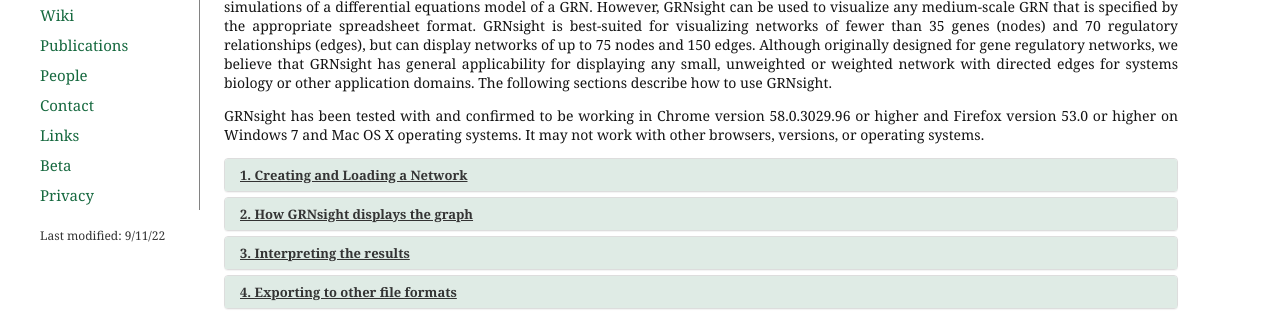
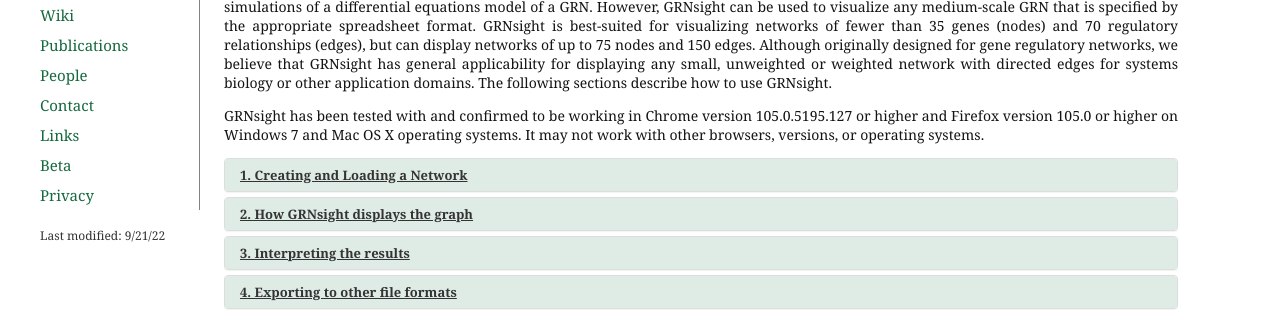
Before and after one commit to dondi/GRNsight, a Jekyll site: the page built from documentation.html, in a window 1280 px wide. Shown: the part 304-617 px from the top of the page. Built offline with Jekyll 4.4.1, drawn with Linux system fonts in a browser that asks for light colours; nearby versions of some CDN libraries.

Commit message:
update browser compatibility versions

```diff
--- a/documentation.html
+++ b/documentation.html
@@ -1,7 +1,7 @@
 ---
 layout: default
 title: Documentation
-modified: 9/11/22
+modified: 9/21/22
 description: Learn how to format and upload files to GRNsight, a web application for visualizing small- to medium-scale gene regulatory networks.
 ---
 <p id="pageTitle">Documentation</p>
@@ -11,7 +11,7 @@
         GRNsight is a web application for visualizing models of small- to medium-scale gene regulatory networks (GRNs). GRNsight was created to work with the input and output spreadsheets used by <a href="http://kdahlquist.github.io/GRNmap/index.html" target="blank">GRNmap</a>, a MATLAB program that estimates the parameters and performs forward simulations of a differential equations model of a GRN.  However, GRNsight can be used to visualize any medium-scale GRN that is specified by the appropriate spreadsheet format.  GRNsight is best-suited for visualizing networks of fewer than 35 genes (nodes) and 70 regulatory relationships (edges), but can display networks of up to 75 nodes and 150 edges. Although originally designed for gene regulatory networks, we believe that GRNsight has general applicability for displaying any small, unweighted or weighted network with directed edges for systems biology or other application domains. The following sections describe how to use GRNsight.
     </p>
     <p>
-        GRNsight has been tested with and confirmed to be working in Chrome version 58.0.3029.96 or higher and Firefox version 53.0 or higher on Windows 7 and Mac OS X operating systems. It may not work with other browsers, versions, or operating systems.
+        GRNsight has been tested with and confirmed to be working in Chrome version 105.0.5195.127 or higher and Firefox version 105.0 or higher on Windows 7 and Mac OS X operating systems. It may not work with other browsers, versions, or operating systems.
     </p>
     <div class="panel-group">
         <!-- New Section 1 begin -->
```
